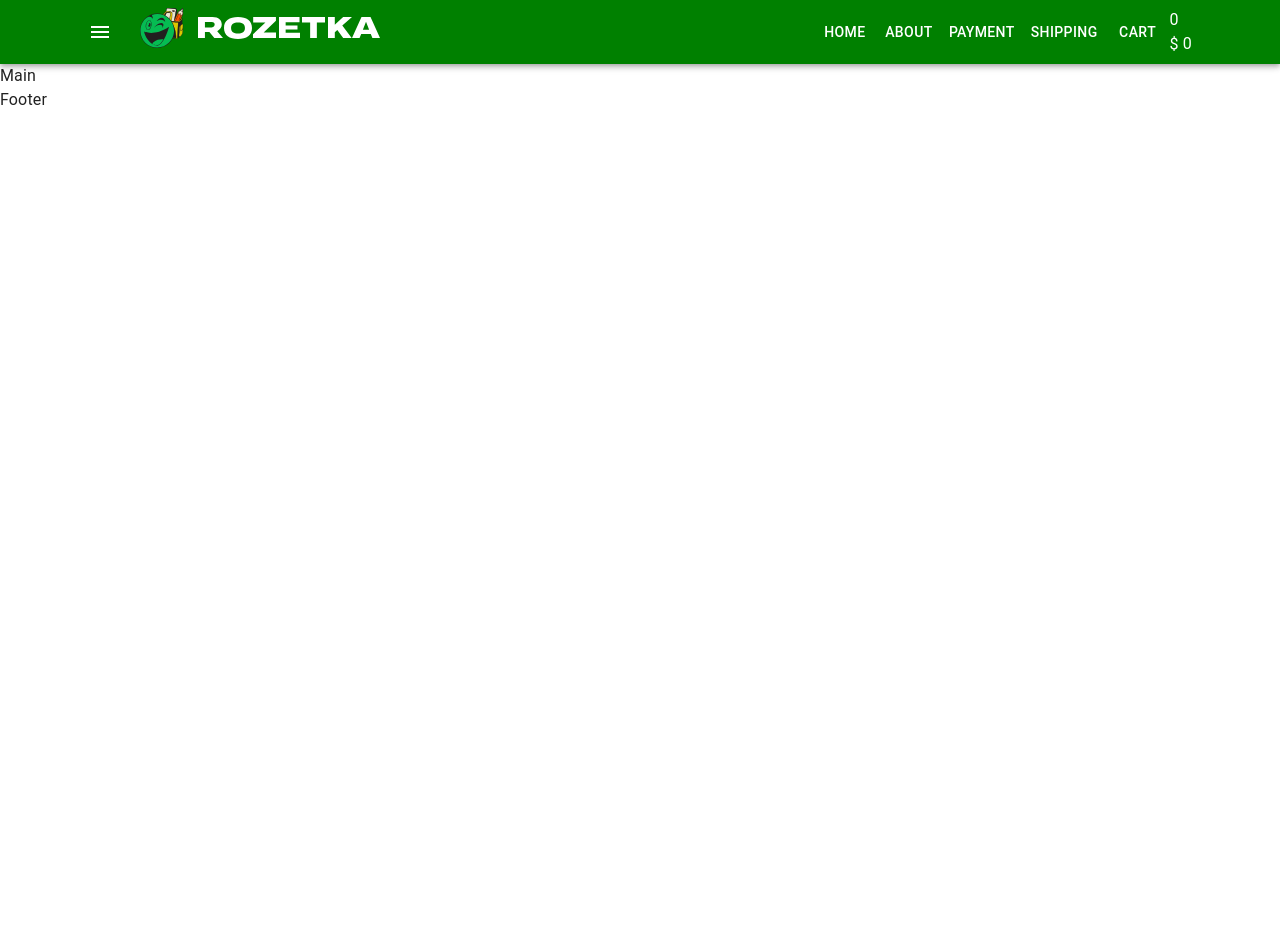
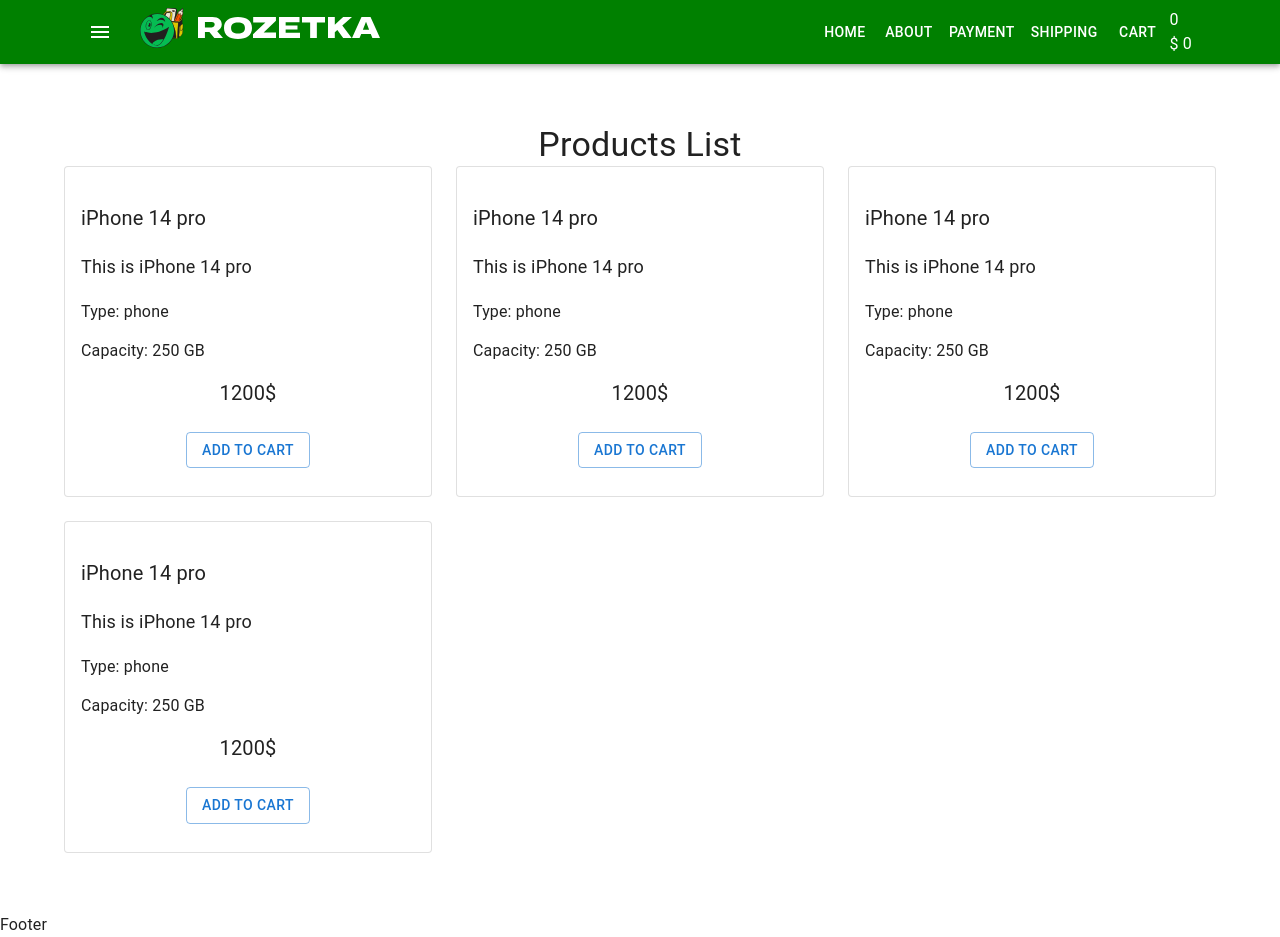
Before and after one commit to YevhenTkalenko/React-lessons, a React (Create React App) app: page / in a window 1280 px wide. Before the commit the page ends 800 px from the top, so only its background shows below. Built offline with nearby package versions, Linux system fonts and the light colour scheme.

Commit message:
add product list and styles

```diff
--- /dev/null
+++ b/src/components/ProductList/ProductList.tsx
@@ -0,0 +1,30 @@
+import { Grid, Typography } from '@mui/material'
+import ProductsListItem from './ProductsListItem'
+
+
+interface Props {}
+const ProductList = (props: Props) => {
+    return (
+        <>
+            <Typography variant="h4" align="center" component="h1">
+                Products List
+            </Typography>
+
+            <Grid container spacing={3}>
+                <Grid item xs={12} sm={6} md={4}>
+                    <ProductsListItem />
+                </Grid>
+                <Grid item xs={12} sm={6} md={4}>
+                    <ProductsListItem />
+                </Grid>
+                <Grid item xs={12} sm={6} md={4}>
+                    <ProductsListItem />
+                </Grid>
+                <Grid item xs={12} sm={6} md={4}>
+                    <ProductsListItem />
+                </Grid>
+            </Grid>
+        </>
+    )
+}
+export default ProductList
--- /dev/null
+++ b/src/components/ProductList/ProductsListItem.scss
@@ -0,0 +1,28 @@
+.product {
+    padding: 20px 0;
+}
+
+.product-title {
+    font-size: 20px;
+    margin-bottom: 20px;
+}
+
+.product-descr {
+    font-size: 18px;
+    margin-bottom: 20px;
+}
+
+.product-features {
+    font-size: 16px;
+    margin-bottom: 15px;
+}
+
+.product-price {
+    font-size: 20px;
+    text-align: center;
+}
+
+.product-btn-wrap {
+    display: flex;
+    justify-content: center;
+}
--- /dev/null
+++ b/src/components/ProductList/ProductsListItem.tsx
@@ -0,0 +1,21 @@
+import { Button, Card, CardActions, CardContent } from '@mui/material'
+import './ProductsListItem.scss'
+
+interface Props {}
+const ProductsListItem = (props: Props) => {
+    return (
+        <Card variant="outlined" className="product">
+            <CardContent>
+                <div className="product-title">iPhone 14 pro</div>
+                <div className="product-descr">This is iPhone 14 pro</div>
+                <div className="product-features">Type: phone</div>
+                <div className="product-features">Capacity: 250 GB</div>
+                <div className="product-price">1200$</div>
+            </CardContent>
+            <CardActions className="product-btn-wrap">
+                <Button variant="outlined">Add to cart</Button>
+            </CardActions>
+        </Card>
+    )
+}
+export default ProductsListItem
--- a/src/container/Main/Main.tsx
+++ b/src/container/Main/Main.tsx
@@ -1,5 +1,12 @@
+import { Container } from '@mui/material'
+import Home from 'pages/Home/Home'
+
 interface Props {}
 const Main = (props: Props) => {
-    return <div>Main</div>
+    return (
+        <Container sx={{ padding: '60px 0' }}>
+            <Home />
+        </Container>
+    )
 }
 export default Main
--- /dev/null
+++ b/src/pages/Home/Home.tsx
@@ -0,0 +1,11 @@
+import ProductList from 'components/ProductList/ProductList'
+
+interface Props {}
+const Home = (props: Props) => {
+    return (
+        <div>
+            <ProductList />
+        </div>
+    )
+}
+export default Home
```
